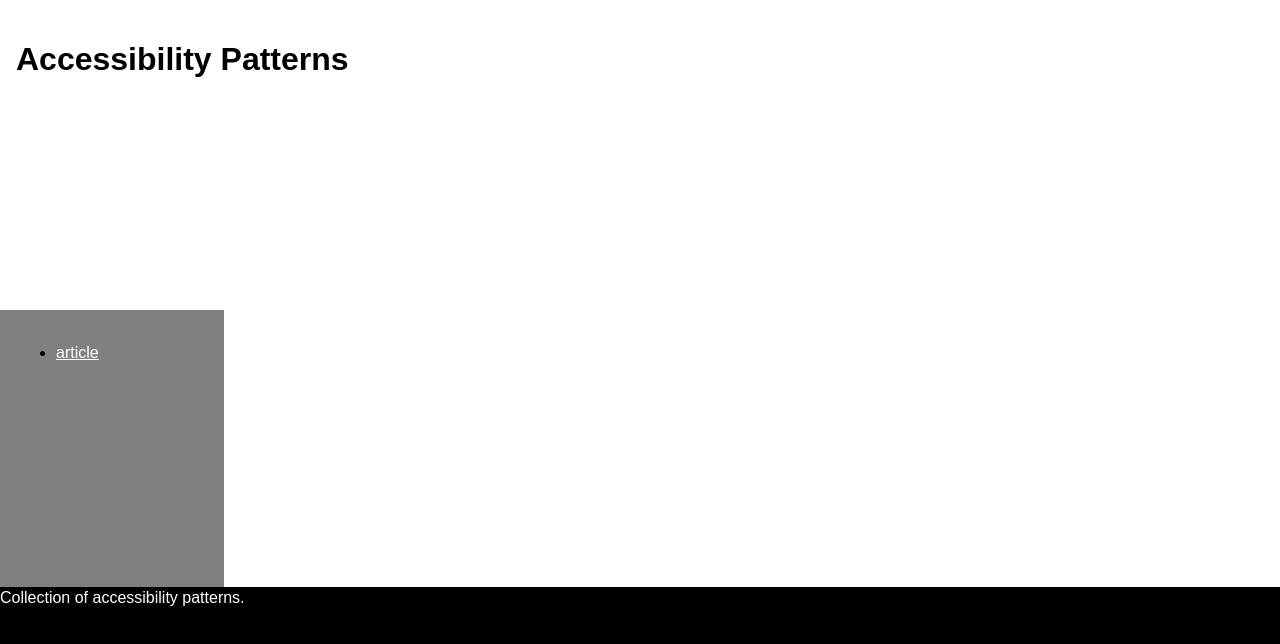
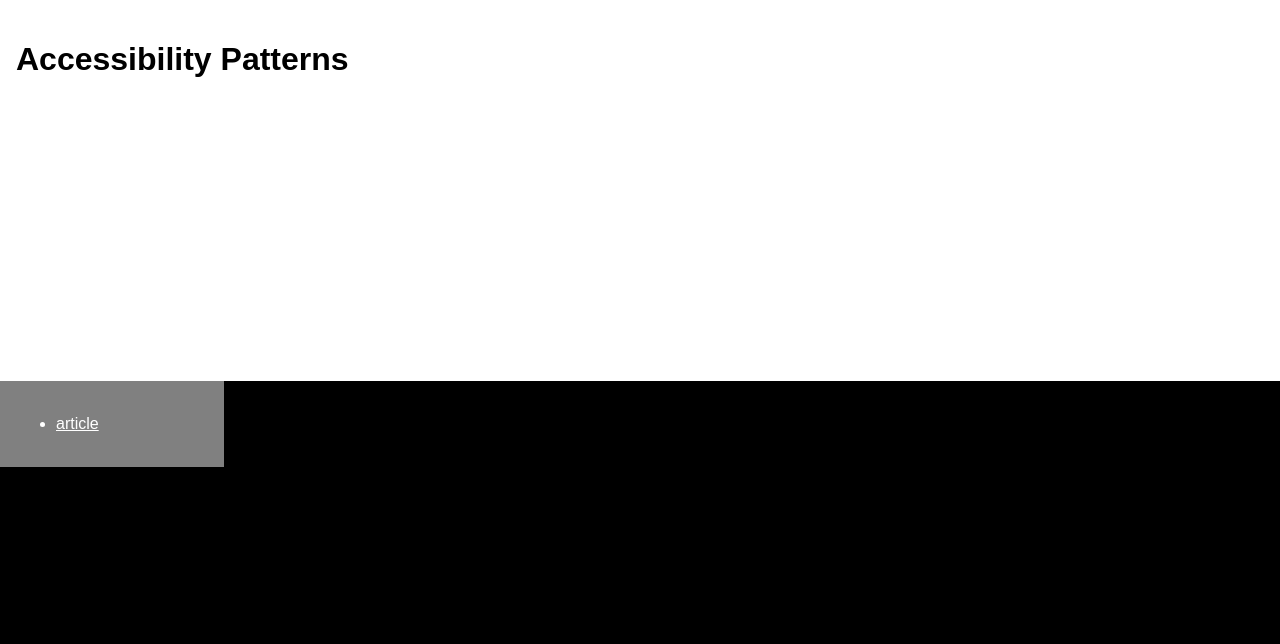
Before and after one commit to ianhomer/pattern-accessibility, a website built with Parcel: page src/index.html in a window 1280 px wide. Built offline with nearby package versions, Linux system fonts and the light colour scheme.

Commit message:
feat: foundations for patterns

```diff
--- a/src/css/style.css
+++ b/src/css/style.css
@@ -8,7 +8,6 @@ body {
 
 nav {
   background-color: grey;
-  padding: 1em;
   width: 12em;
 }
 
@@ -18,8 +17,11 @@ div#app {
 }
 
 header {
-  height: auto;
-  padding: 1em;
+  height: 1em;
+}
+
+header a {
+  color: black;
 }
 
 main {
@@ -27,7 +29,7 @@ main {
   color: #fff;
 }
 
-section {
+article, nav, header, section {
   padding: 1em;
 }
 
--- a/src/index.html
+++ b/src/index.html
@@ -11,13 +11,12 @@
       <header>
         <h1>Accessibility Patterns</h1>
       </header>
-      <nav>
-        <ul>
-          <li><a href="article.html">article</a></li>
-        </ul>
-      </nav>
       <main>
-        <article>Collection of accessibility patterns.</article>
+        <nav>
+          <ul>
+            <li><a href="article.html">article</a></li>
+          </ul>
+        </nav>
       </main>
     </div>
   </body>
```
Also changed, not shown: src/article.html (+1 -5 lines).
